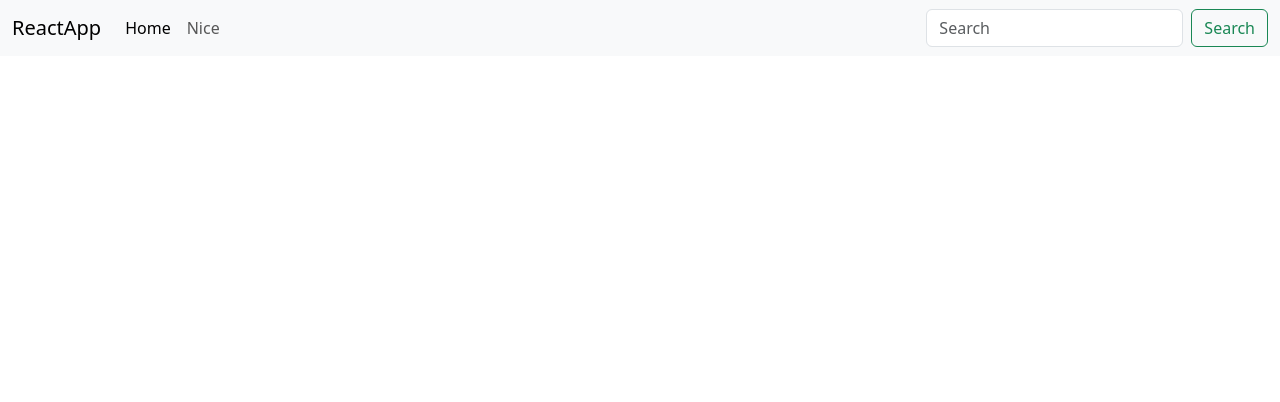
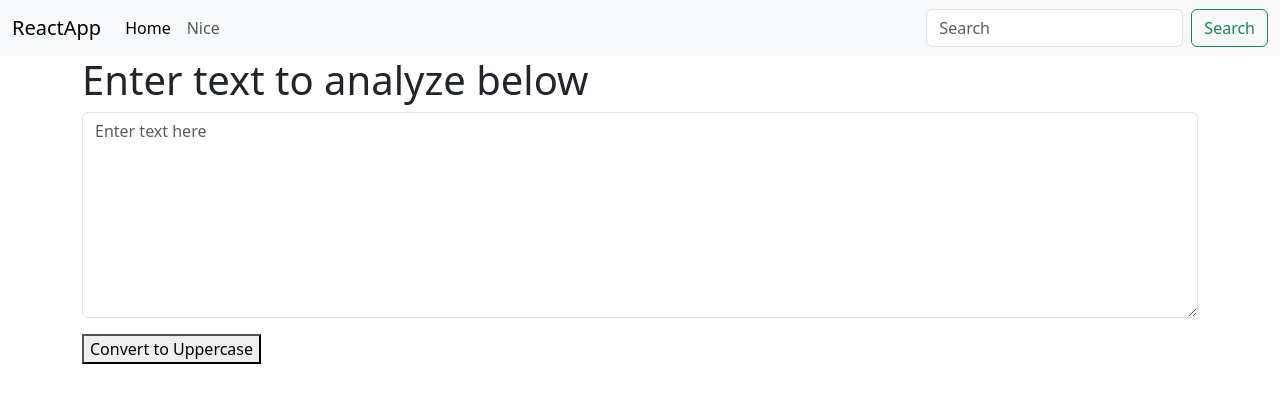
Before and after one commit to Termi007xt/TypeSmith, a React (Create React App) app: page / in a window 1280 px wide. Shown: the top 402 px of the page. Built offline with nearby package versions, Linux system fonts and the light colour scheme.

Commit message:
3.0 Textarea with uppercase button

```diff
--- a/src/App.js
+++ b/src/App.js
@@ -1,13 +1,16 @@
-import './App.css';
-import Navbar from './components/Navbar';
+import "./App.css";
+import Navbar from "./components/Navbar";
+import TextForm from "./components/TextForm";
 
 function App() {
   return (
     <>
-    <Navbar title="ReactApp" about="Nice"/>
+      <Navbar title="ReactApp" about="Nice" />
+      <div className="container">
+        <TextForm heading="Enter text to analyze below" />
+      </div>
     </>
   );
 }
 
-
 export default App;
--- /dev/null
+++ b/src/components/TextForm.js
@@ -0,0 +1,34 @@
+import React, { useState } from "react";
+
+export default function TextForm(props) {
+  const toUppercase = () => {
+    // console.log("Uppercase button clicked" + text);
+    let newText = text.toUpperCase();
+    setText(newText);
+  };
+
+  const change = (event) => {
+    setText(event.target.value);
+  };
+
+  const [text, setText] = useState("");
+
+  return (
+    <div>
+      <h1>{props.heading}</h1>
+      <div className="mb-3">
+        <textarea
+          className="form-control"
+          placeholder="Enter text here"
+          value={text}
+          onChange={change}
+          id="myBox"
+          rows="8"
+        ></textarea>
+      </div>
+      <button className="btn-primary" onClick={toUppercase}>
+        Convert to Uppercase
+      </button>
+    </div>
+  );
+}
```
